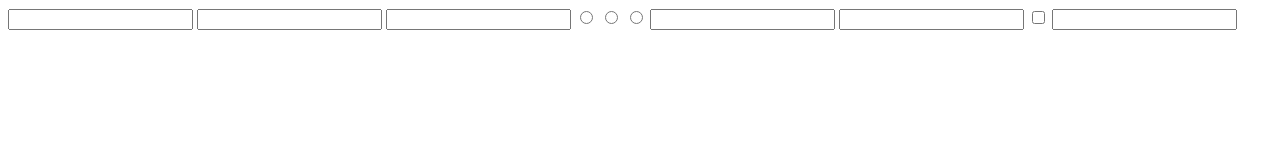
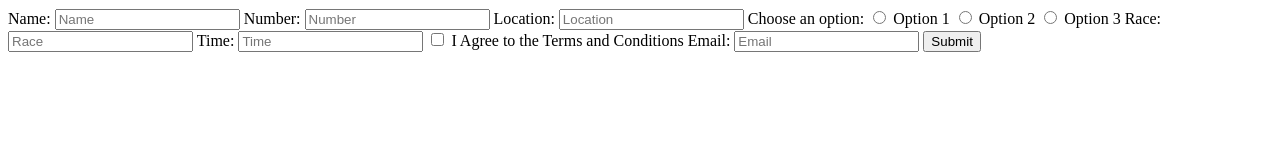
Before and after one commit to Demarcus3456/Forms, a plain HTML site: page index.html in a window 1280 px wide. Drawn offline with Linux system fonts and the light colour scheme.

Commit message:
Update index.html

```diff
--- a/index.html
+++ b/index.html
@@ -5,27 +5,54 @@
         <meta charset="UTF-8">
         <meta name="viewport" content="width=device-width, initial-scale=1.0">
         <title>Forms</title>
+        <link rel="stylesheet" href="index2.css">
 </head>
 
 <body>
+        <form>
                 <!-- Name -->
-    <input type="text">
+                <label for="name">Name:</label>
+                <input type="text" id="name" placeholder="Name">
+
                 <!-- Number -->
-    <input type="text">
+                <label for="number">Number:</label>
+                <input type="text" id="number" placeholder="Number">
+
                 <!-- Location -->
-    <input type="text">
-    <!-- Question with choses -->
-    <input type="radio">
-    <input type="radio">
-    <input type="radio">
+                <label for="location">Location:</label>
+                <input type="text" id="location" placeholder="Location">
+
+                <!-- Question with choices -->
+                <label>Choose an option:</label>
+                <label for="option1">
+                        <input type="radio" id="option1" name="choice" value="Option 1"> Option 1
+                </label>
+                <label for="option2">
+                        <input type="radio" id="option2" name="choice" value="Option 2"> Option 2
+                </label>
+                <label for="option3">
+                        <input type="radio" id="option3" name="choice" value="Option 3"> Option 3
+                </label>
+
                 <!-- Race -->
-    <input type="text">
+                <label for="race">Race:</label>
+                <input type="text" id="race" placeholder="Race">
+
                 <!-- Time -->
-    <input type="text">
+                <label for="time">Time:</label>
+                <input type="text" id="time" placeholder="Time">
+
                 <!-- Agree -->
-    <input type="checkbox">
+                <label>
+                        <input type="checkbox" id="agree"> I Agree to the Terms and Conditions
+                </label>
+
                 <!-- Email -->
-    <input type="email">
+                <label for="email">Email:</label>
+                <input type="email" id="email" placeholder="Email">
+
+                <button type="submit">Submit</button>
+        </form>
 </body>
 
 </html>
```
Lines whose indentation alone changed are shown as unchanged.
